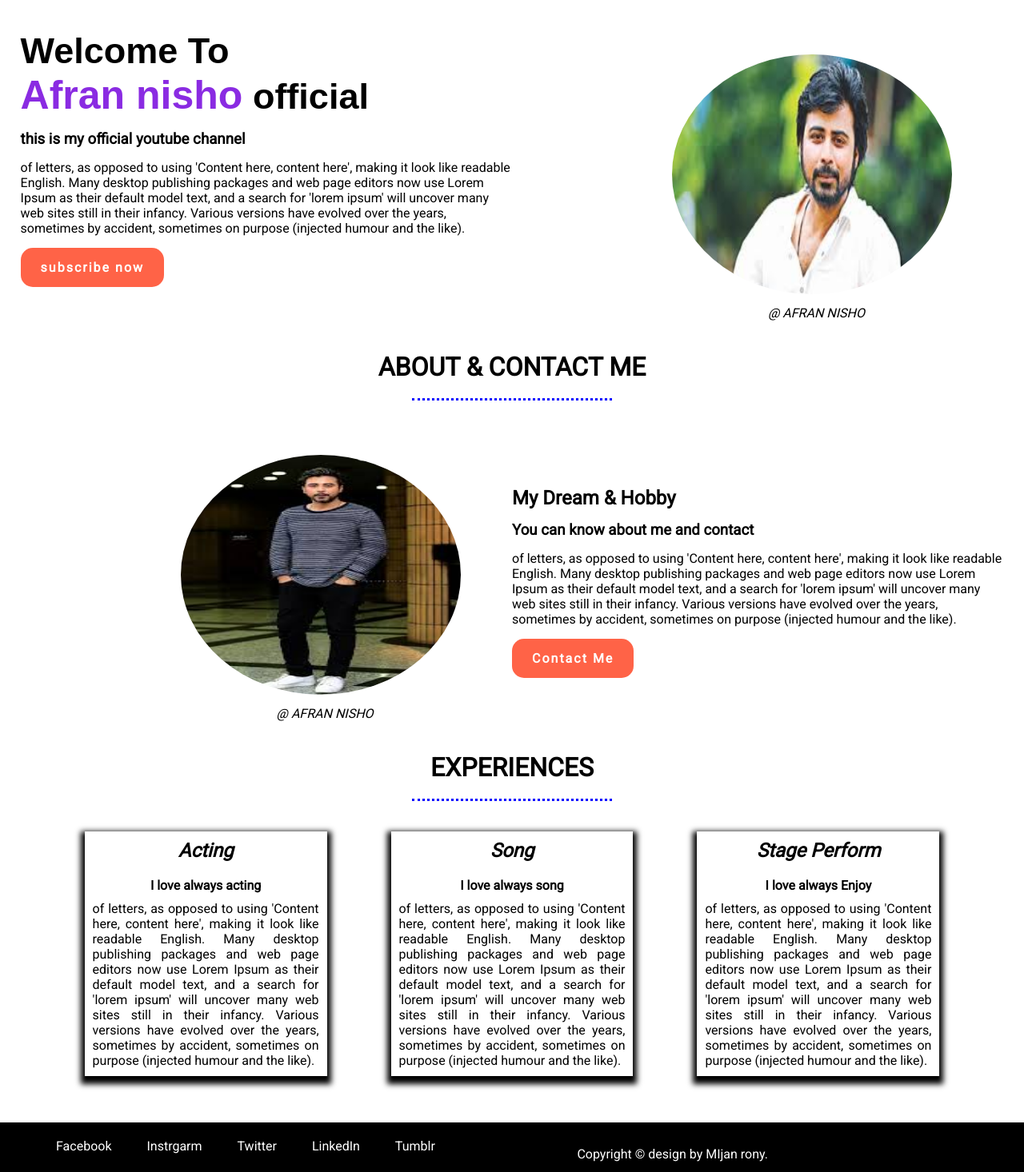
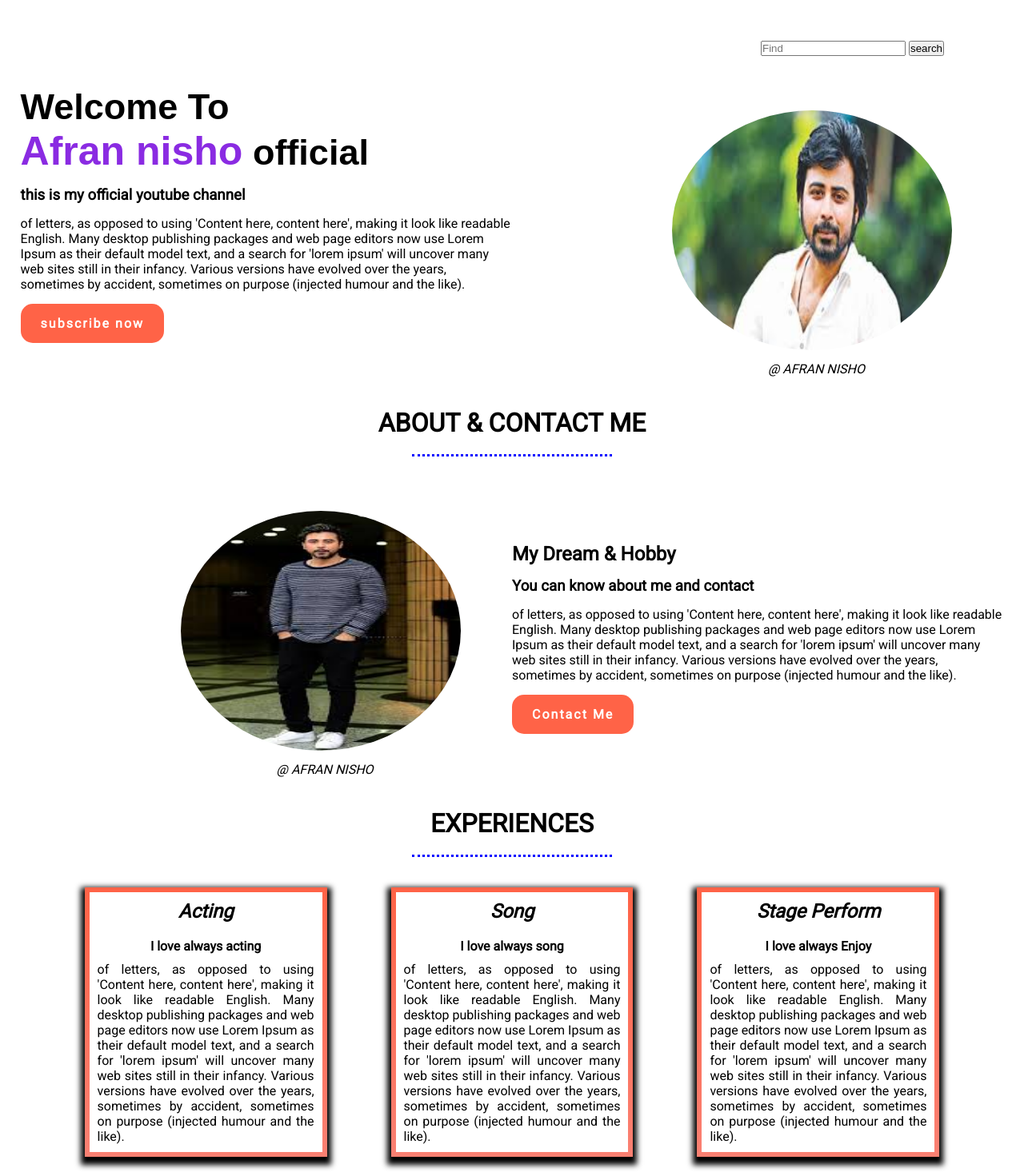
Before and after one commit to mijanrony12/Afran-nisho, a plain HTML site: page index.html in a window 1280 px wide. Shown: the top 1466 px of the page at 80% size. Drawn offline with Linux system fonts and the light colour scheme; a web font is replaced by a local one.

Commit message:
search-box

```diff
--- a/index.html
+++ b/index.html
@@ -17,6 +17,10 @@
 <body>
     <!-- profile section coding starts here -->
      <section>
+       <div class="div">
+            <input type="search" placeholder="Find">
+            <button>search</button>
+       </div>
          <div class="profile-section">
              <div class="div1">
                      <h1>Welcome To <br> <span>Afran nisho</span> official</h1>
--- a/style.css
+++ b/style.css
@@ -19,6 +19,11 @@ hr {
 }
 #margin {
   margin-top: 70px;
+}
+.div {
+  text-align: right;
+  margin-right: 100px;
+  margin-top: 50px;
 }
 /* profile section design starts here */
 .profile-section {
@@ -83,6 +88,9 @@ span {
   height: auto;
   text-align: center;
   padding: 10px;
+  border: 6px solid;
+  border-image: linear-gradient(tomato, salmon);
+  border-image-slice: 1;
   box-shadow: 0px 5px 7px 5px;
   margin-right: 80px;
 }
```
